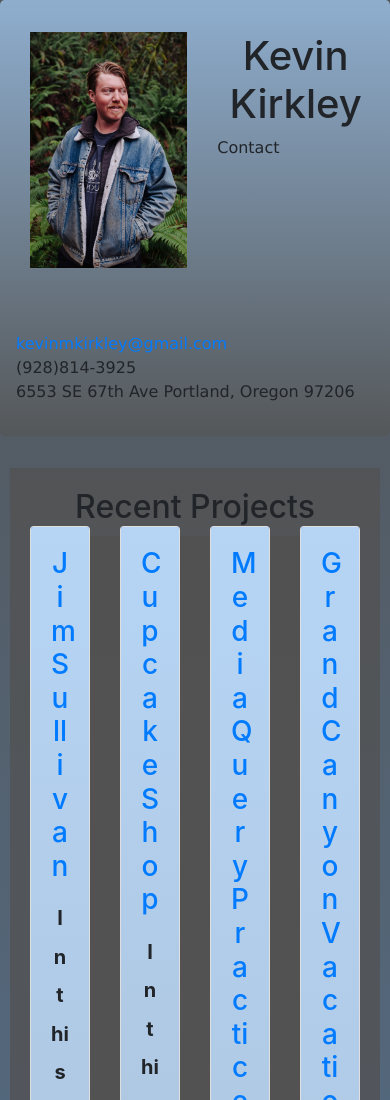
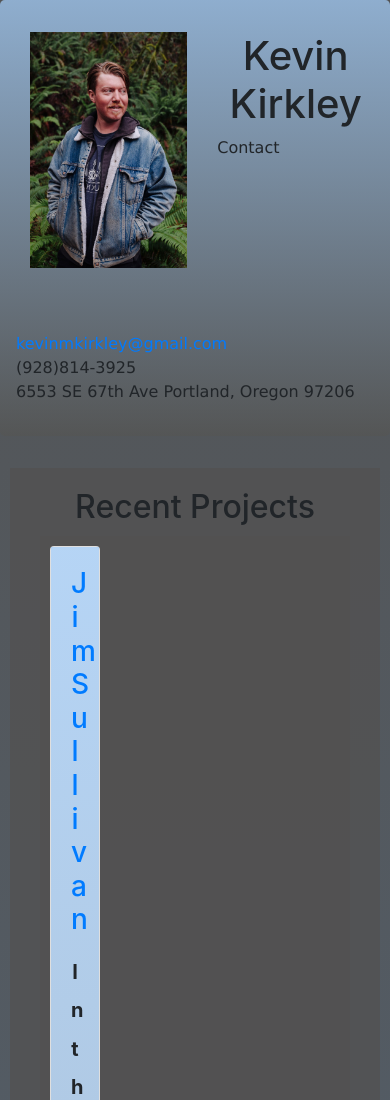
Before and after one commit to kevinkirkl3y/portfolio, a plain HTML site: page index.html in a window 390 px wide. Shown: the top 1100 px of the page. Drawn offline with Linux system fonts and the light colour scheme.

```diff
--- a/css/styles.css
+++ b/css/styles.css
@@ -1,6 +1,6 @@
 body {
-  background: rgb(85,157,232);
-  background: linear-gradient(0deg, rgba(85,157,232,1) 56%, rgba(83,84,85,1) 100%);
+background: rgb(85,157,232);
+background: linear-gradient(0deg, rgba(85,157,232,1) 56%, rgba(83,84,85,1) 100%);
 }
 .portrait {
   padding: 2rem 1rem;
@@ -57,6 +57,12 @@ h2 {
   color: goldenrod;
   font-weight: bolder;
 }
+@media screen and (max-width: 800px) {
+  .recent-projects {
+    float: none;
+    width: 100%;
+  }
+}
 .recent-projects {
   float: left;
 }
@@ -69,3 +75,21 @@ h2 {
 .background-text {
   font-size: 20px;
 }
+.row {
+  flex: 25%;
+  padding: 20px;
+}
+.col {
+  flex: 25%;
+  padding: 20px:
+}
+@media screen and (max-width: 800px) {
+  .col {
+    flex: 50%;
+  }
+}
+@media screen and (max-width: 600px) {
+  .row {
+    flex-direction: column;
+  }
+}
```
Also changed, not shown: index.html (+3 -2 lines).
